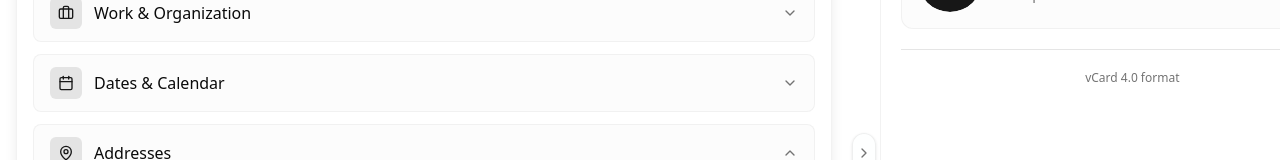
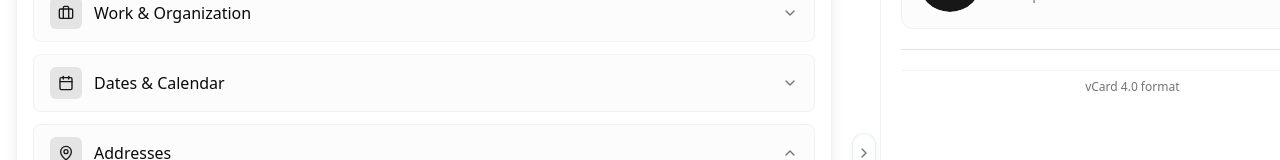
Before and after one commit to joseorono/easy-vcf-editor, a React (Vite) app: page / in a window 1280 px wide. Both pictures are taken after typing "Sample", "Sample", "Sample", "Sample", "Sample", "Sample" into the empty fields and a click on the button "Addresses". Shown: the part 259-419 px from the top of the page. Built offline with nearby package versions, Linux system fonts and the light colour scheme.

Commit message:
Add border and spacing to VcfFormatFooter
Wrapped the footer text in a div with top margin, border, and padding to improve visual separation from preceding content.

```diff
--- a/src/components/vcf-format-footer.tsx
+++ b/src/components/vcf-format-footer.tsx
@@ -6,8 +6,10 @@ interface VcfFormatFooterProps {
 
 export function VcfFormatFooter({ version }: VcfFormatFooterProps) {
   return (
-    <p className="text-center text-xs text-muted-foreground">
-      vCard {version} format
-    </p>
+    <div className="mt-4 border-t border-border/50 pt-2">
+      <p className="text-center text-xs text-muted-foreground">
+        vCard {version} format
+      </p>
+    </div>
   );
 }
```
